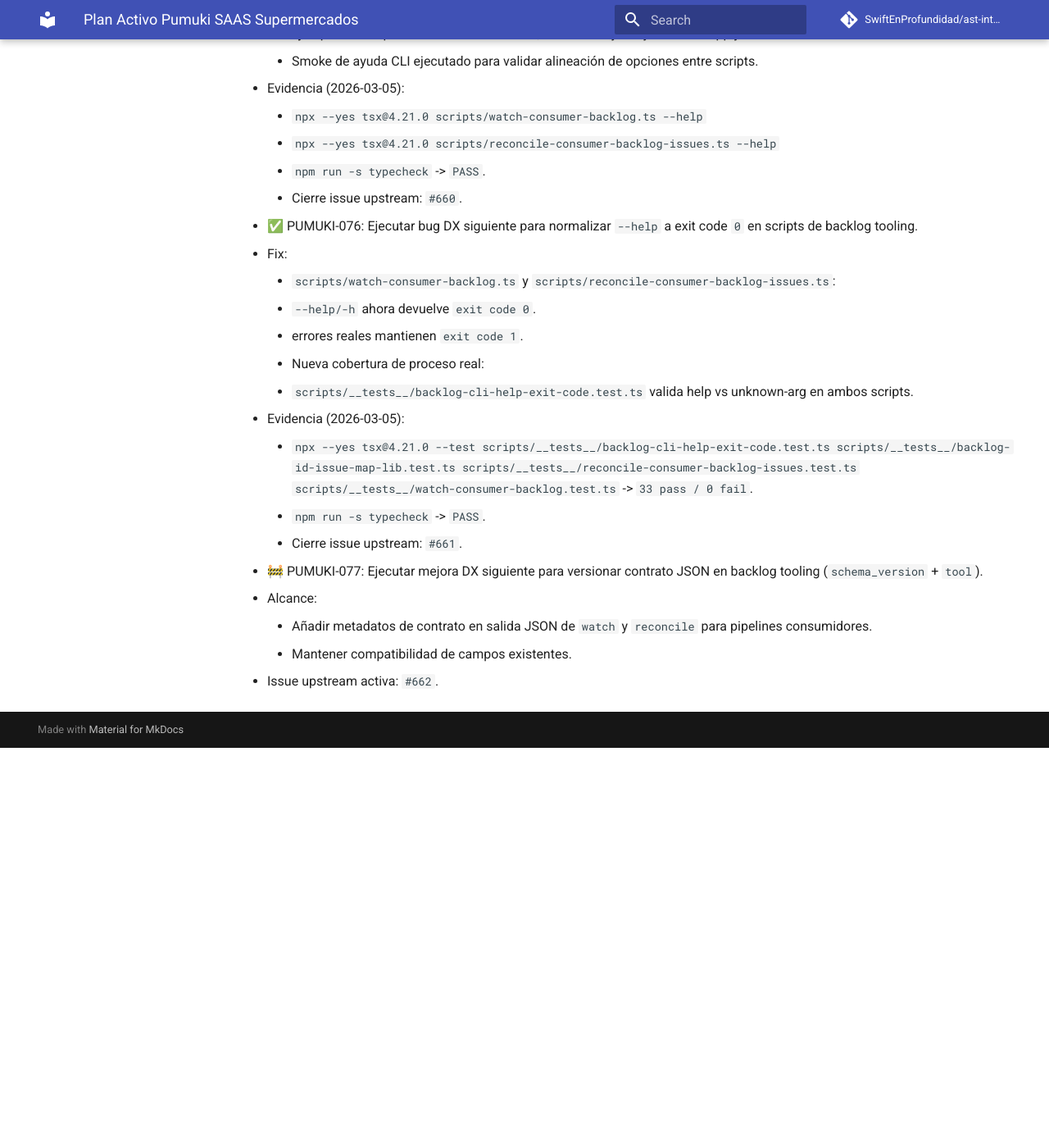
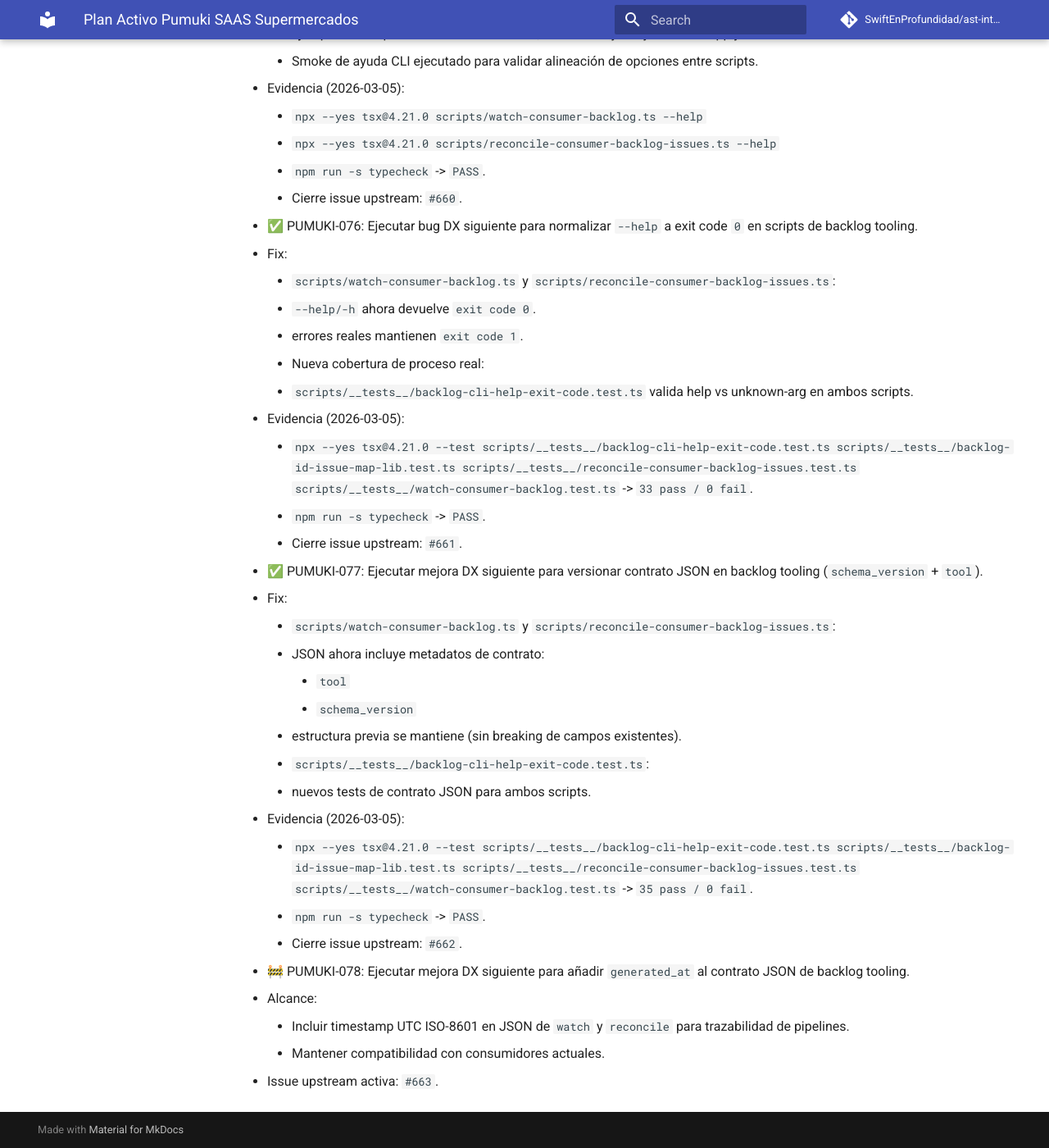
Before and after one commit to SwiftEnProfundidad/ast-intelligence-hooks, an MkDocs documentation site: the page built from docs/seguimiento-activo-pumuki-saas-supermercados.md, in a window 1280 px wide and 1400 px high, scrolled down 33071 px. Shown: the whole window at 82% size. Built offline with MkDocs 1.6.1 and Material for MkDocs 9.7.7, drawn with Linux system fonts in a browser that asks for light colours; comment, search, counter and statistics services are not loaded; before the commit the page ends 33983 px from its top, so only the background shows below that.

Commit message:
feat(backlog-tools): add schema metadata to json outputs

```diff
--- a/docs/seguimiento-activo-pumuki-saas-supermercados.md
+++ b/docs/seguimiento-activo-pumuki-saas-supermercados.md
@@ -877,8 +877,22 @@
     - `npm run -s typecheck` -> `PASS`.
     - Cierre issue upstream: `#661`.
 
-- 🚧 PUMUKI-077: Ejecutar mejora DX siguiente para versionar contrato JSON en backlog tooling (`schema_version` + `tool`).
+- ✅ PUMUKI-077: Ejecutar mejora DX siguiente para versionar contrato JSON en backlog tooling (`schema_version` + `tool`).
+  - Fix:
+    - `scripts/watch-consumer-backlog.ts` y `scripts/reconcile-consumer-backlog-issues.ts`:
+      - JSON ahora incluye metadatos de contrato:
+        - `tool`
+        - `schema_version`
+      - estructura previa se mantiene (sin breaking de campos existentes).
+    - `scripts/__tests__/backlog-cli-help-exit-code.test.ts`:
+      - nuevos tests de contrato JSON para ambos scripts.
+  - Evidencia (2026-03-05):
+    - `npx --yes tsx@4.21.0 --test scripts/__tests__/backlog-cli-help-exit-code.test.ts scripts/__tests__/backlog-id-issue-map-lib.test.ts scripts/__tests__/reconcile-consumer-backlog-issues.test.ts scripts/__tests__/watch-consumer-backlog.test.ts` -> `35 pass / 0 fail`.
+    - `npm run -s typecheck` -> `PASS`.
+    - Cierre issue upstream: `#662`.
+
+- 🚧 PUMUKI-078: Ejecutar mejora DX siguiente para añadir `generated_at` al contrato JSON de backlog tooling.
   - Alcance:
-    - Añadir metadatos de contrato en salida JSON de `watch` y `reconcile` para pipelines consumidores.
-    - Mantener compatibilidad de campos existentes.
-  - Issue upstream activa: `#662`.
+    - Incluir timestamp UTC ISO-8601 en JSON de `watch` y `reconcile` para trazabilidad de pipelines.
+    - Mantener compatibilidad con consumidores actuales.
+  - Issue upstream activa: `#663`.
```
Also changed, not shown: docs/registro-maestro-de-seguimiento.md (+2 -2 lines), 3 other files.
